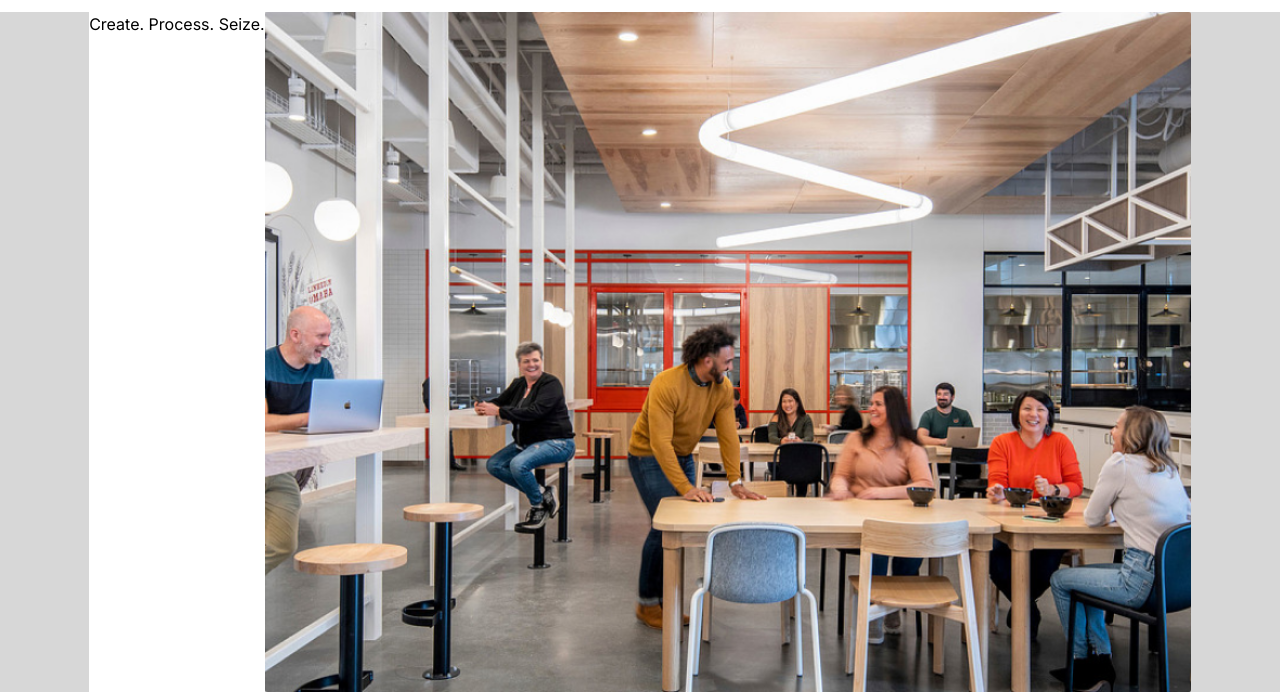
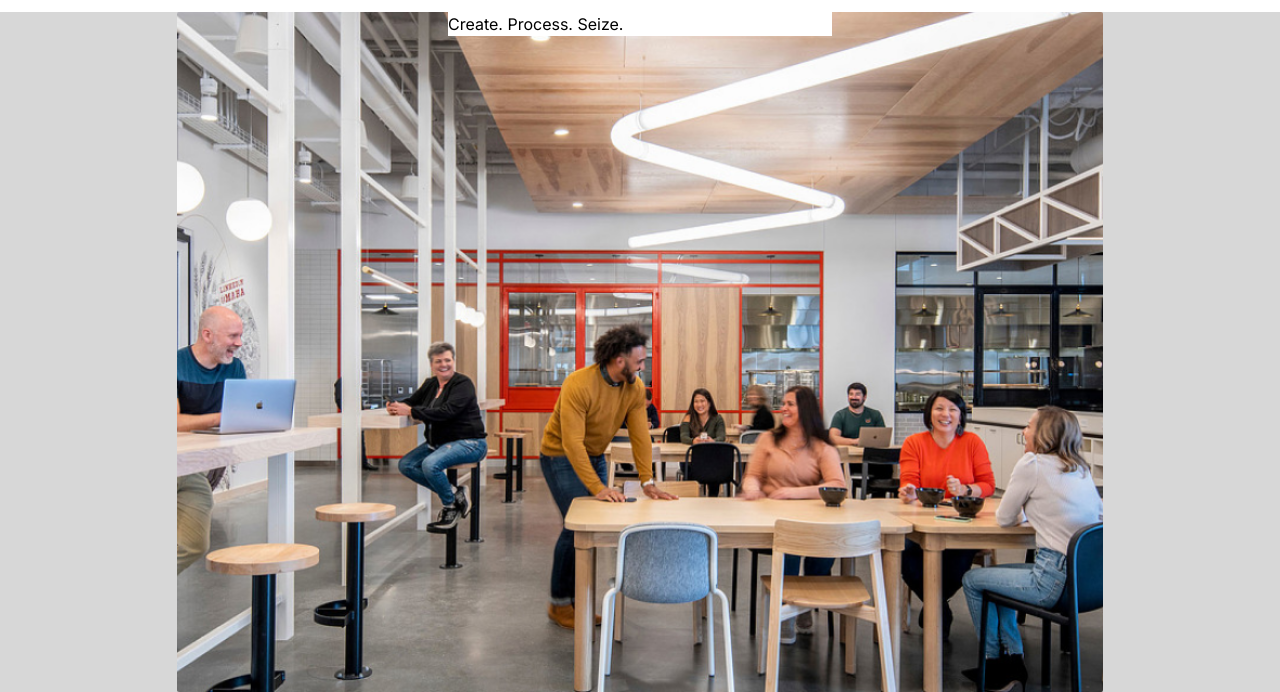
Before and after one commit to Punit173/Landing_Page, a website: page public/index.html in a window 1280 px wide. Shown: the part 108-800 px from the top of the page. Drawn offline with Linux system fonts and the light colour scheme.

Commit message:
Add my files

```diff
--- a/public/index.html
+++ b/public/index.html
@@ -48,11 +48,11 @@
         </div>
     </nav>
     <main class="bg-[#D7D7D7] h-[85vh] flex place-content-center">
-        <div class="bg-[#FFFFFF]">
+        <div class="bg-[#FFFFFF] w-96 absolute" >
             <h1>Create. Process.
                 Seize.</h1>
         </div>
-        <img src="carousel box layout.png" alt="office_img">
+        <img src="carousel box layout.png" class="md:max-w-6xl lg:w-max" alt="office_img">
     </main>
     <script src="https://kit.fontawesome.com/a972b744c3.js" crossorigin="anonymous"></script>
 </body>
```
Also changed, not shown: public/style.css.
